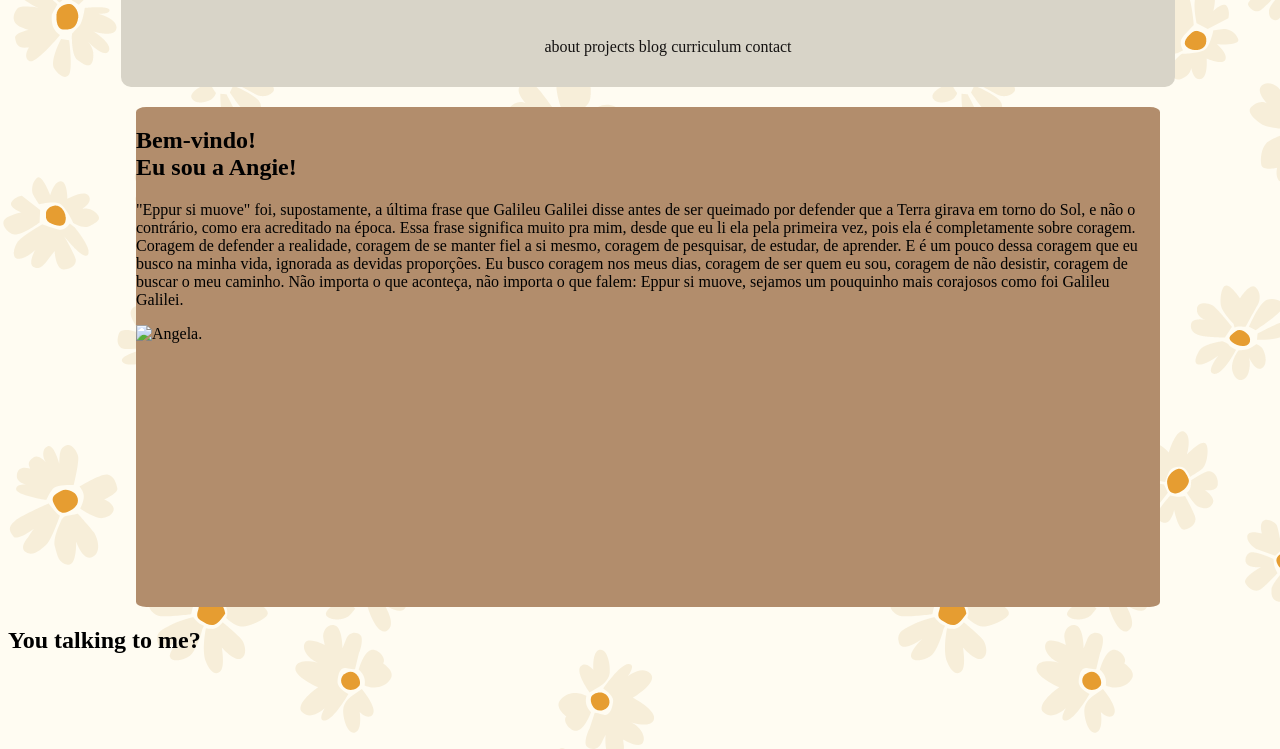
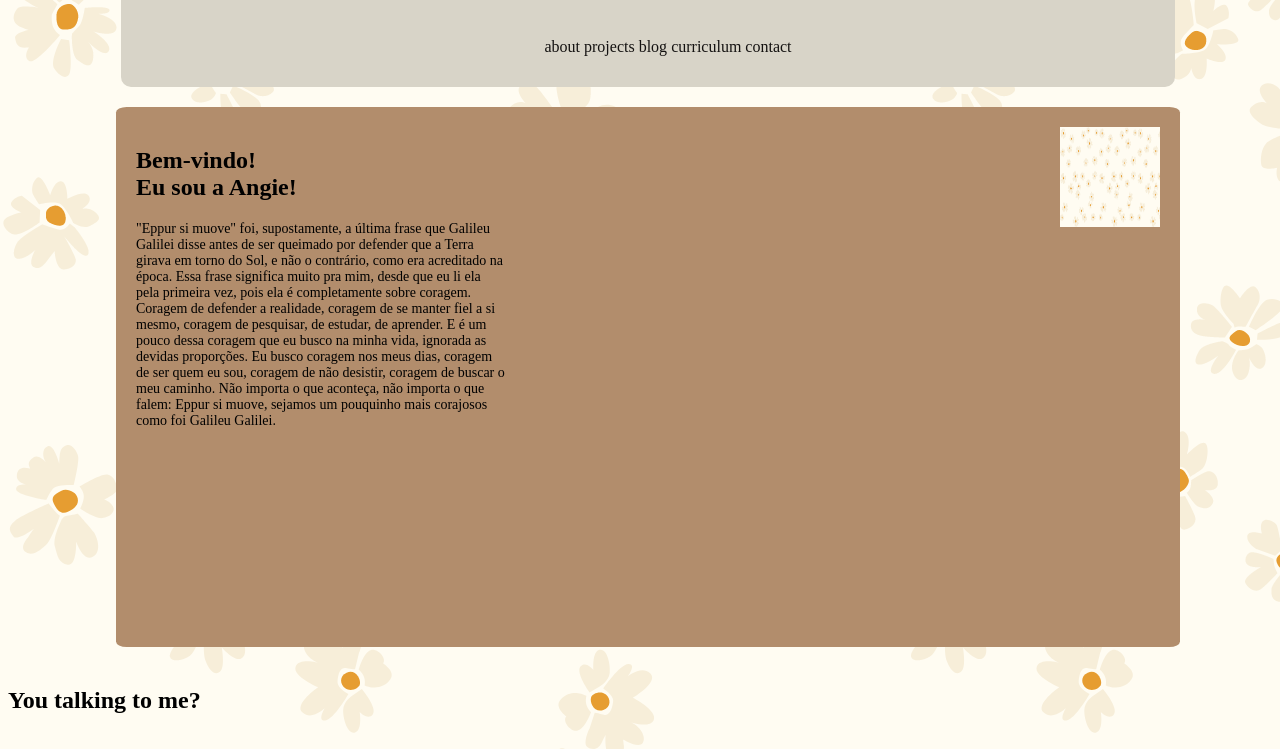
Before and after one commit to angelahempkmeier/portfolio, a plain HTML site: page assets/index.html in a window 1280 px wide. Shown: the part 51-800 px from the top of the page. Drawn offline with Linux system fonts and the light colour scheme; a web font is replaced by a local one.

Commit message:
inicio das aplicacoes na main

```diff
--- a/assets/index.html
+++ b/assets/index.html
@@ -8,6 +8,7 @@
     <title>angie();</title>
 </head>
 <body>
+<div class="container-principal">
     <header class="container-header">
         <div class="header-name">
             <span>Angie.</span>
@@ -33,11 +34,10 @@
                     "Eppur si muove" foi, supostamente, a última frase que Galileu Galilei disse antes de ser queimado por defender que a Terra girava em torno do Sol, e não o contrário, como era acreditado na época. Essa frase significa muito pra mim, desde que eu li ela pela primeira vez, pois ela é completamente sobre coragem. Coragem de defender a realidade, coragem de se manter fiel a si mesmo, coragem de pesquisar, de estudar, de aprender. E é um pouco dessa coragem que eu busco na minha vida, ignorada as devidas proporções. Eu busco coragem nos meus dias, coragem de ser quem eu sou, coragem de não desistir, coragem de buscar o meu caminho. Não importa o que aconteça, não importa o que falem: Eppur si muove, sejamos um pouquinho mais corajosos como foi Galileu Galilei.
                 </p>
             </div>
+        </section>
 
-            <div class="main-content-photo">
-                <img class="main-img" src="" alt="Angela.">
-            </div>
-        </section>
+        <img class="main-img" src="daisies.png" alt="Angela.">
+
     </main>
 
     <section class="about-me">
@@ -62,5 +62,6 @@
     <section class="contact">
 
     </section>
+</div>
 </body>
 </html>
--- a/assets/styles.css
+++ b/assets/styles.css
@@ -5,16 +5,24 @@ body {
     background-image: url("daisies.png");
     background-color: #FFFCF2;
     width: 100%;
+    /*position: absolute;*/
+    box-sizing: border-box;
+}
 
+.container-principal {
+    display: flex;
+    flex-direction: column;
+    /*position: relative;*/
 }
 
 /*HEADER*/
 
 .container-header{
+    position: relative;
     background-color: #D8D4C8;
     display: flex;
+    height: 100px;
     width: 80%;
-    height: 100px;
     border-radius: 10px;
     margin: 0 auto;
     flex-direction: column;
@@ -53,7 +61,6 @@ body {
     text-decoration: none;
 }
 
-
 /*MAIN*/
 
 #main {
@@ -63,5 +70,29 @@ body {
     background-color: #B28D6C;
     border-radius: 1%;
     margin: 20px auto;
+    flex-direction: row;
+    justify-content: center;
+    padding: 20px;
 
 }
+
+.main-content {
+    flex-direction: row;
+    justify-content: space-around;
+
+}
+
+.main-content-myself {
+    width: 40%;
+    align-self: center;
+}
+
+.eppur-si-muove {
+    font-size: 14px;
+}
+
+.main-img {
+    justify-content: flex-end;
+    width: 100px;
+    height: 100px;
+}
```
